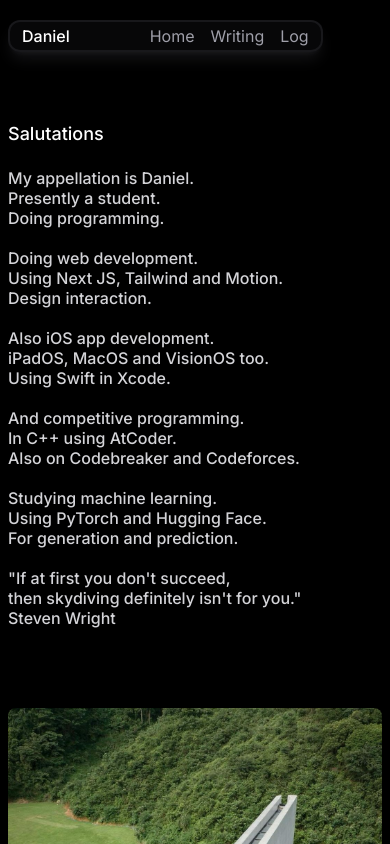
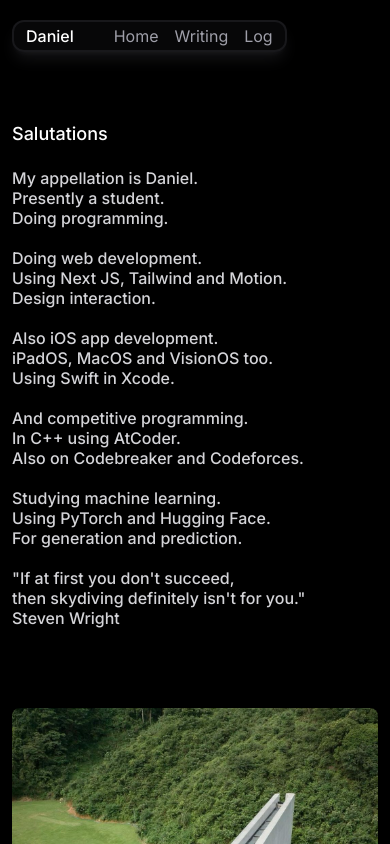
Before and after one commit to lntcu/Interface, a Next.js app: page / in a window 390 px wide. Shown: the top 844 px of the page. Built offline with nearby package versions, Linux system fonts and the light colour scheme.

Commit message:
Changed responsiveness

```diff
--- a/app/page.tsx
+++ b/app/page.tsx
@@ -3,7 +3,7 @@ import Image from "next/image";
 
 export default function Page() {
   return (
-    <div className="py-30 px-2 sm:px-10 flex flex-col gap-20">
+    <div className="py-30 px-3 sm:px-10 flex flex-col gap-20">
       <Navbar />
       <div className="flex flex-col gap-5 text-zinc-300 font-medium">
         <p className="text-lg text-white">Salutations</p>
--- a/components/navbar.tsx
+++ b/components/navbar.tsx
@@ -2,8 +2,8 @@ import Link from "next/link";
 
 export default function Navbar() {
   return (
-    <div className="fixed top-0 left-0 my-5 mx-2 sm:mx-7">
-      <div className="rounded-xl backdrop-blur-lg bg-zinc-800/20 flex items-center justify-center shadow-lg shadow-zinc-700/30 border-2 border-zinc-700/30 gap-20 px-3 py-1">
+    <div className="fixed top-0 left-0 my-5 mx-3 sm:mx-7">
+      <div className="rounded-xl backdrop-blur-lg bg-zinc-800/20 flex items-center justify-center shadow-lg shadow-zinc-700/30 border-2 border-zinc-700/30 gap-10 sm:gap-20 px-3 py-1">
         <p className="font-medium">Daniel</p>
         <div className="flex items-center justify-center gap-4">
           <Link
```
